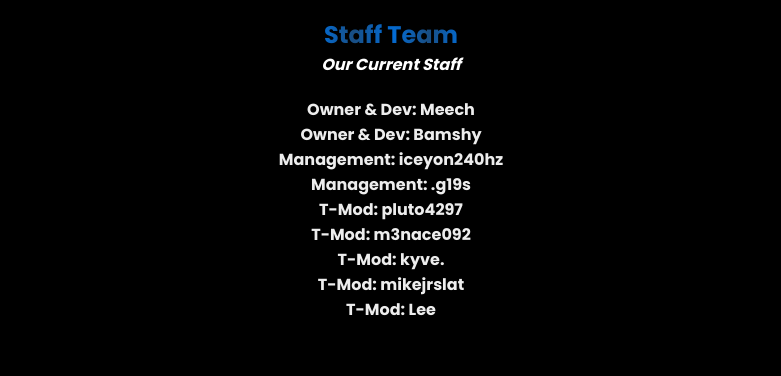
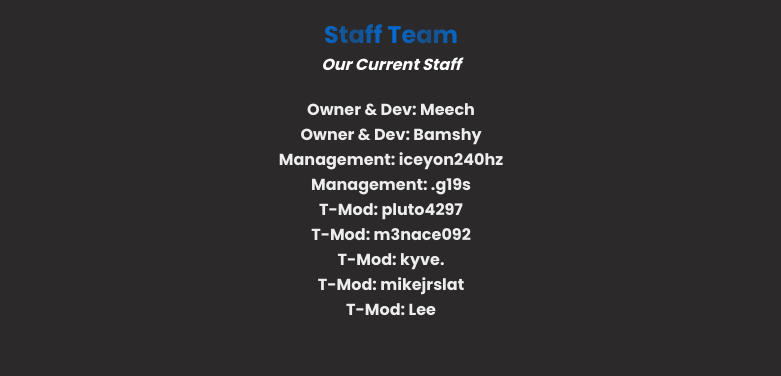
Before and after one commit to mmeechh/Extra-Website, a plain HTML site: page index.html in a window 1280 px wide. Shown: the part 493-869 px from the top of the page, without its empty margins (249-1030 px from the left). Drawn offline with nearby package versions, Linux system fonts and the light colour scheme.

Commit message:
Update style.css

```diff
--- a/style.css
+++ b/style.css
@@ -7,7 +7,7 @@
 }
 
 body {
-    background: #000000;
+    background: #2b2929 ;
     color: #ededed;
     font-family: 'Poppins', sans-serif;
     text-align: center;
@@ -99,6 +99,7 @@ p {
     font-weight: 700;
 }
 
+
 @media only screen and (min-width: 768px) {
     .content {
         padding: 60px;
```
